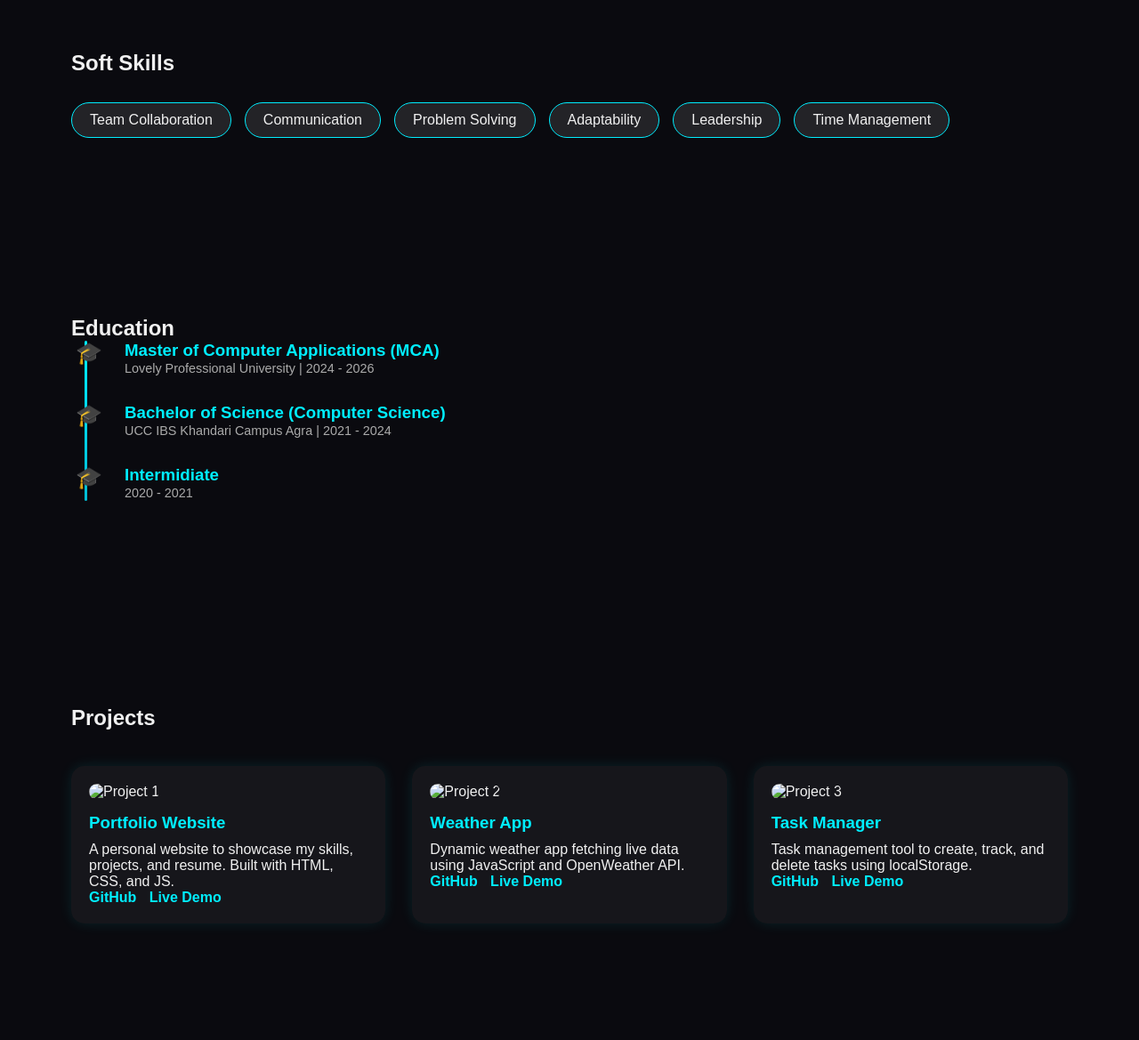
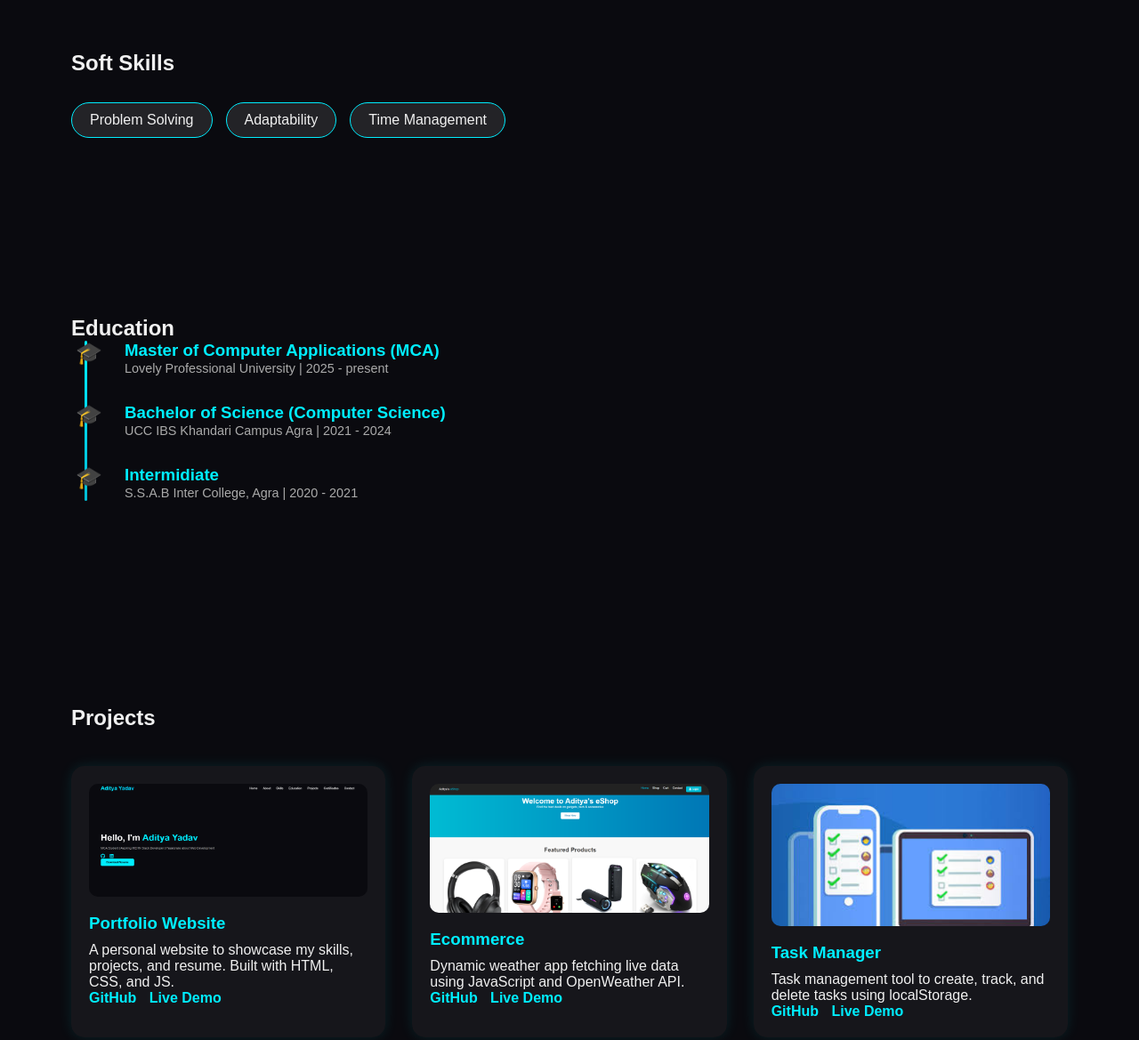
Before and after one commit to aditya23963-svg/my-portfolio, a plain HTML site: page index.html in a window 1280 px wide. Shown: the part 1767-2936 px from the top of the page at 89% size. Drawn offline with Linux system fonts and the light colour scheme.

Commit message:
Describe your changes

```diff
--- a/index.html
+++ b/index.html
@@ -471,11 +471,8 @@
 
     <h2 style="margin-top:60px;">Soft Skills</h2>
     <div class="softskills">
-      <span>Team Collaboration</span>
-      <span>Communication</span>
       <span>Problem Solving</span>
       <span>Adaptability</span>
-      <span>Leadership</span>
       <span>Time Management</span>
     </div>
   </section>
@@ -485,7 +482,7 @@
     <div class="education">
       <div class="edu-item">
         <h3>Master of Computer Applications (MCA)</h3>
-        <span>Lovely Professional University | 2024 - 2026</span>
+        <span>Lovely Professional University | 2025 - present</span>
         <p></p>
       </div>
       <div class="edu-item">
@@ -495,7 +492,7 @@
       </div>
       <div class="edu-item">
         <h3>Intermidiate</h3>
-        <span>2020 - 2021</span>
+        <span>S.S.A.B Inter College, Agra | 2020 - 2021</span>
         <p></p>
       </div>
     </div>
@@ -505,21 +502,21 @@
     <h2>Projects</h2>
     <div class="projects">
       <div class="project">
-        <img src="project1.jpg" alt="Project 1">
+        <img src="port.png" alt="Project 1">
         <h3>Portfolio Website</h3>
         <p>A personal website to showcase my skills, projects, and resume. Built with HTML, CSS, and JS.</p>
         <a href="https://github.com/aditya23963-svg/my-portfolio" target="_blank">GitHub</a>
         <a href="https://aditya23963-svg.github.io/my-portfolio/" target="_blank">Live Demo</a>
       </div>
       <div class="project">
-        <img src="project2.jpg" alt="Project 2">
-        <h3>Weather App</h3>
+        <img src="ecommerce.png" alt="Project 2">
+        <h3>Ecommerce</h3>
         <p>Dynamic weather app fetching live data using JavaScript and OpenWeather API.</p>
-        <a href="#">GitHub</a>
-        <a href="#">Live Demo</a>
+        <a href="https://github.com/aditya23963-svg/ecommerce">GitHub</a>
+        <a href="https://aditya23963-svg.github.io/ecommerce/">Live Demo</a>
       </div>
       <div class="project">
-        <img src="project3.jpg" alt="Project 3">
+        <img src="taskmanager.jpg" alt="Project 3">
         <h3>Task Manager</h3>
         <p>Task management tool to create, track, and delete tasks using localStorage.</p>
         <a href="#">GitHub</a>
```
Also changed, not shown: ecommerce.png (added), port.png (added), taskmanager.jpg (added).
